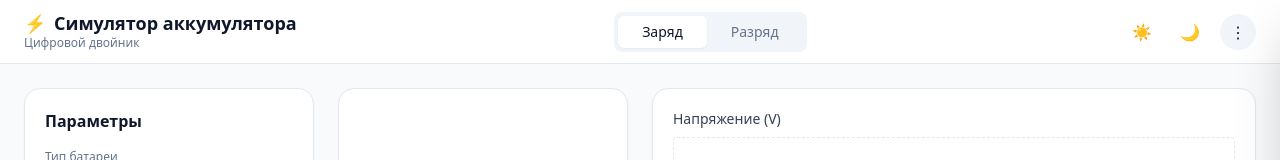
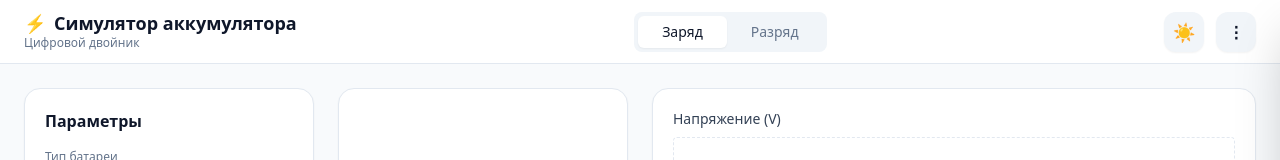
Before and after one commit to a5phalt/battery_sim, a Vue app: page / in a window 1280 px wide. Both pictures are taken after a click on the button "Переключить тему оформления". Shown: the top 160 px of the page. Built offline with nearby package versions, Linux system fonts and the light colour scheme.

Commit message:
Сделал одну кнопку для смены темы

```diff
--- a/src/components/header/AppHeader.vue
+++ b/src/components/header/AppHeader.vue
@@ -1,12 +1,29 @@
 <script setup lang="ts">
-// Определяем эмиттер для связи с App.vue (открытие боковых панелей)
+import { ref } from 'vue'
+
+// Эмиттер для связи с главным файлом App.vue (открытие боковой панели)
 const emit = defineEmits<{
   (e: 'open-panel', mode: 'presets' | 'history' | 'settings'): void
 }>()
+
+// Состояние темы: true — включена тёмная тема, false — светлая
+const isDark = ref(false)
+
+// Функция переключения темы
+const toggleTheme = () => {
+  isDark.value = !isDark.value
+
+  // Для того чтобы в Tailwind заработал Dark Mode, нужно вешать класс 'dark' на самый корень страницы (тег <html>)
+  if (isDark.value) {
+    document.documentElement.classList.add('dark')
+  } else {
+    document.documentElement.classList.remove('dark')
+  }
+}
 </script>
 
 <template>
-  <header class="h-16 shrink-0 bg-white dark:bg-slate-800 border-b border-slate-200 dark:border-slate-700 flex items-center justify-between px-6 z-10 relative">
+  <header class="h-16 shrink-0 bg-white dark:bg-slate-800 border-b border-slate-200 dark:border-slate-700 flex items-center justify-between px-6 z-10 relative transition-colors duration-300">
 
     <div class="flex flex-col">
       <h1 class="font-bold text-lg leading-tight flex items-center gap-2">
@@ -16,14 +33,31 @@ const emit = defineEmits<{
     </div>
 
     <div class="hidden md:flex bg-slate-100 dark:bg-slate-900 p-1 rounded-lg">
-      <button class="px-6 py-1.5 text-sm font-medium rounded-md bg-white dark:bg-slate-700 shadow-sm">Заряд</button>
-      <button class="px-6 py-1.5 text-sm font-medium rounded-md text-slate-500 hover:text-slate-900 dark:hover:text-white">Разряд</button>
+      <button class="px-6 py-1.5 text-sm font-medium rounded-md bg-white dark:bg-slate-700 shadow-sm transition-colors">
+        Заряд
+      </button>
+      <button class="px-6 py-1.5 text-sm font-medium rounded-md text-slate-500 hover:text-slate-900 dark:hover:text-white transition-colors">
+        Разряд
+      </button>
     </div>
 
     <div class="flex items-center gap-3">
-      <button class="w-9 h-9 flex items-center justify-center rounded-full hover:bg-slate-100 dark:hover:bg-slate-700">☀️</button>
-      <button class="w-9 h-9 flex items-center justify-center rounded-full hover:bg-slate-100 dark:hover:bg-slate-700">🌙</button>
-      <button @click="emit('open-panel', 'presets')" class="w-9 h-9 flex items-center justify-center rounded-full bg-slate-100 dark:bg-slate-700 hover:bg-slate-200 dark:hover:bg-slate-600">⋮</button>
+
+      <button
+        @click="toggleTheme"
+        class="w-10 h-10 flex items-center justify-center rounded-xl bg-slate-100 hover:bg-slate-200 dark:bg-slate-700 dark:hover:bg-slate-600 text-lg transition-all duration-200 active:scale-95 shadow-sm"
+        title="Переключить тему оформления"
+      >
+        <span v-if="isDark">☀️</span>
+        <span v-else>🌙</span>
+      </button>
+
+      <button
+        @click="emit('open-panel', 'presets')"
+        class="w-10 h-10 flex items-center justify-center rounded-xl bg-slate-100 dark:bg-slate-700 hover:bg-slate-200 dark:hover:bg-slate-600 text-base font-bold transition-colors active:scale-95 shadow-sm"
+      >
+        ⋮
+      </button>
     </div>
 
   </header>
```
